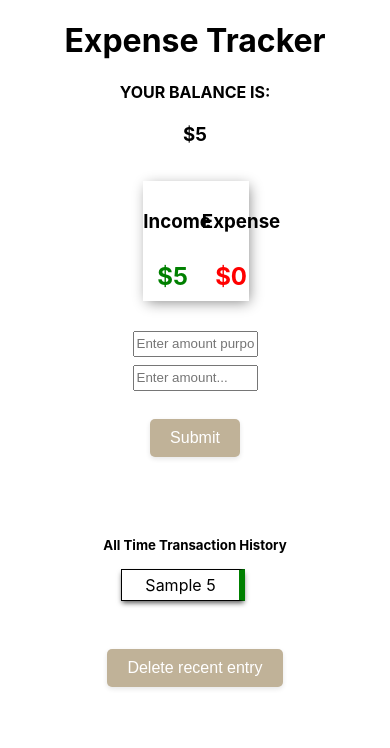
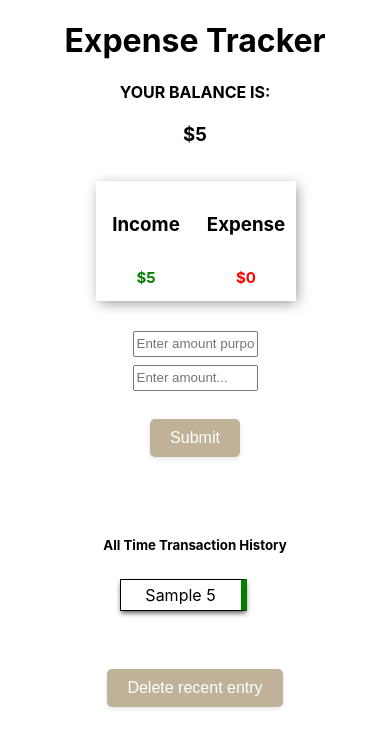
Before and after one commit to saifullah-max/expense-tracker, a React (Create React App) app: page / in a window 390 px wide. Both pictures are taken after typing "Sample", "5" into the empty fields and a click on the button "Submit". Shown: the top 748 px of the page. Built offline with nearby package versions, Linux system fonts and the light colour scheme.

Commit message:
responsiveness yet to be added

```diff
--- a/src/components/History/History.jsx
+++ b/src/components/History/History.jsx
@@ -23,7 +23,7 @@ export const History = ({submittedText, submittedNum}) => {
     <div>
         <div className='history'>
             <h5>All Time Transaction History</h5>
-            <ul>
+            <ul className='history__ul'>
                 {history.map((item, index) =>
                 <li key={index} className={item.amount > 0 ? 'income' : 'expense'}>
                     {item.text} {item.amount}
--- a/src/components/History/history.css
+++ b/src/components/History/history.css
@@ -7,9 +7,16 @@
     margin: 0;
     padding: 6px 0 0 0 ;
 }
+.history__ul {
+    width: 100%;
+    height: 60px;
+    display: flex;
+    align-items: center;
+    justify-content: center;
+}
 .income {
     height: 30px;
-    width: 30vw;
+    width: 120px;
     border: 1px solid black;
     display: flex;
     justify-content: center;
@@ -32,3 +39,35 @@
     .history li {
         text-decoration: none;
     }
+
+    .button {
+        background-color: #C0B298; /* Primary color */
+        color: white; /* Text color */
+        border: none; /* Remove border */
+        padding: 10px 20px; /* Padding */
+        font-size: 16px; /* Font size */
+        border-radius: 5px; /* Rounded corners */
+        cursor: pointer; /* Pointer cursor on hover */
+        transition: background-color 0.3s ease, transform 0.2s ease; /* Smooth transition */
+        box-shadow: 0 2px 5px rgba(0, 0, 0, 0.1); /* Subtle shadow */
+        margin-top: 1.5rem;
+      }
+
+      .button:hover {
+        background-color: #C0B298; /* Darken on hover */
+        transform: translateY(-2px); /* Lift effect on hover */
+      }
+
+      .button:active {
+        background-color: #CEC2AD; /* Darker color on click */
+        transform: translateY(0); /* Remove lift effect on click */
+      }
+
+    @media screen and(max-width: 550px) {
+        .income {
+            width: 100%;
+        }
+        .income li {
+            width: 160px;
+        }
+    }
--- a/src/components/Income-Expense/IncomeExpense.css
+++ b/src/components/Income-Expense/IncomeExpense.css
@@ -11,7 +11,7 @@
 }
 .box__inside {
     box-shadow: 2px 3px 13px -2px rgba(0,0,0,0.48);
-    width: 27vw;
+    width: 200px;
     height: 120px;
     display: flex;
 }
@@ -20,24 +20,45 @@
     justify-content: space-evenly;
     flex-direction: column;
     /* align-items: flex-start; */
-    width: 15vw;
+    width: 100px;
+
 }
 .box__income h2 {
     margin: 0;
     padding: 0;
     color: green;
     font-weight: bolder;
+    font-size: 15px;
+
 }
 .box__expense {
     display: flex;
     justify-content: space-evenly;
     flex-direction: column;
     /* align-items: flex-start; */
-    width: 15vw;
+    width: 100px;
 }
 .box__expense  h2 {
     margin: 0;
     padding: 0;
     color: red;
     font-weight: bolder;
+    font-size: 15px;
+
 }
+
+@media screen and(max-width: 550px) {
+    .box__inside {
+        width: 150px;
+        height: 150px;
+    }
+    .box__income {
+        width: 70px;
+    }
+    .box__expense {
+        width: 70px;
+    }
+    .box__income h2 {
+        font-size: 20px;
+    }
+}
```
Also changed, not shown: 1 other file (tests, documents, lock files or other folders).
